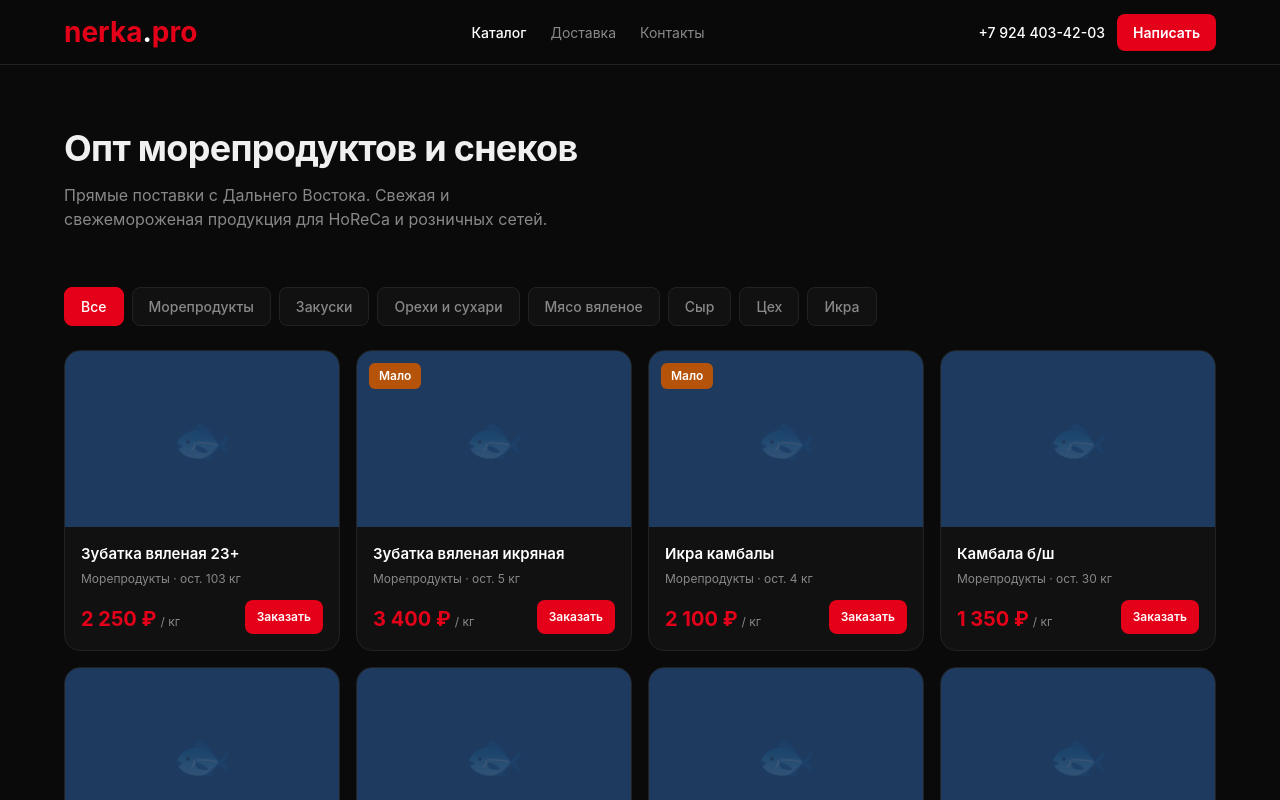
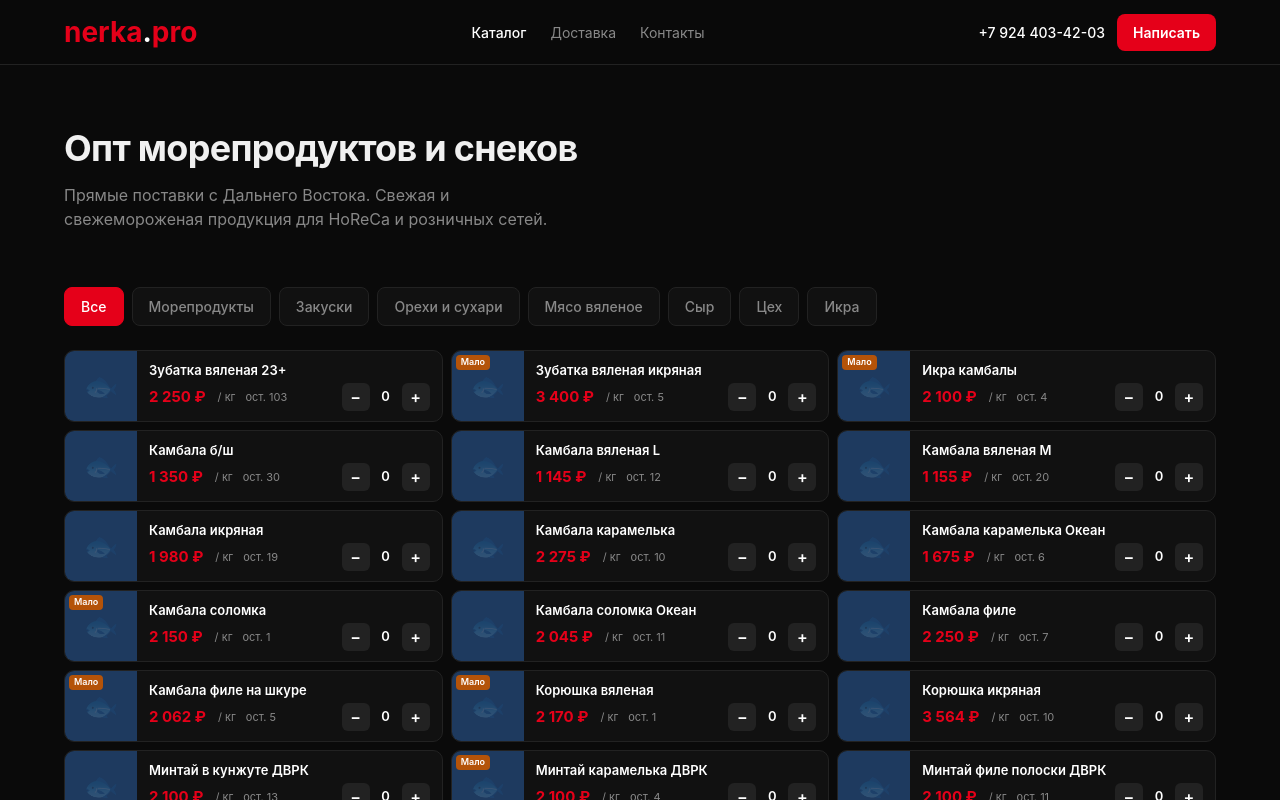
Before and after one commit to crptnck/nerka, a Next.js app: page / in a window 1280 px wide. Shown: the top 800 px of the page. Built offline with nearby package versions, Linux system fonts and the light colour scheme.

Commit message:
Compact horizontal cards for B2B: name + price + qty controls in one row
Co-Authored-By: Oz <oz-agent@warp.dev>

```diff
--- a/app/globals.css
+++ b/app/globals.css
@@ -85,36 +85,69 @@ button { font: inherit; cursor: pointer; border: none; background: none; color:
 .grid {
   display: grid;
   grid-template-columns: 1fr;
-  gap: 16px;
+  gap: 8px;
   padding-bottom: 48px;
 }
 .card {
   background: var(--surface);
   border: 1px solid var(--border);
-  border-radius: 16px;
+  border-radius: 10px;
   overflow: hidden;
   transition: border-color 0.15s;
+  display: flex;
+  align-items: stretch;
+  height: 72px;
 }
 .card:hover { border-color: rgba(229,0,25,0.3); }
 
 .card-img {
-  height: 160px;
+  width: 72px; min-width: 72px;
   display: flex; align-items: center; justify-content: center;
-  font-size: 48px;
+  font-size: 28px;
   position: relative;
 }
 .card-badge {
-  position: absolute; top: 12px; left: 12px;
-  background: var(--brand); color: #fff;
-  font-size: 12px; font-weight: 600;
-  padding: 4px 10px; border-radius: 6px;
+  position: absolute; top: 4px; left: 4px;
+  background: #b45309; color: #fff;
+  font-size: 9px; font-weight: 600;
+  padding: 2px 5px; border-radius: 4px;
+  line-height: 1.2;
 }
-.card-body { padding: 16px; }
-.card-title { font-size: 14px; font-weight: 600; color: #fff; margin-bottom: 4px; }
-.card-meta { font-size: 12px; color: var(--muted); margin-bottom: 12px; }
-.card-footer { display: flex; align-items: flex-end; justify-content: space-between; }
-.card-price { color: var(--brand); font-size: 18px; font-weight: 700; }
-.card-unit { color: var(--muted); font-size: 12px; margin-left: 4px; }
+.card-body {
+  flex: 1; min-width: 0;
+  padding: 10px 12px;
+  display: flex; flex-direction: column; justify-content: center;
+}
+.card-title {
+  font-size: 13px; font-weight: 600; color: #fff;
+  white-space: nowrap; overflow: hidden; text-overflow: ellipsis;
+  margin-bottom: 4px;
+}
+.card-row {
+  display: flex; align-items: center; gap: 10px;
+}
+.card-price { color: var(--brand); font-size: 15px; font-weight: 700; white-space: nowrap; }
+.card-unit { color: var(--muted); font-size: 11px; margin-left: 2px; }
+.card-meta { font-size: 11px; color: var(--muted); white-space: nowrap; }
+
+/* Qty control */
+.qty {
+  display: flex; align-items: center; gap: 0;
+  margin-left: auto;
+}
+.qty-btn {
+  width: 28px; height: 28px;
+  display: flex; align-items: center; justify-content: center;
+  background: var(--border); color: #fff;
+  border-radius: 6px; font-size: 16px; font-weight: 600;
+  transition: background 0.15s;
+  -webkit-user-select: none; user-select: none;
+}
+.qty-btn:hover { background: var(--muted); }
+.qty-val {
+  width: 32px; text-align: center;
+  font-size: 13px; font-weight: 600; color: #fff;
+}
 
 /* ---- CTA ---- */
 .cta {
@@ -157,16 +190,13 @@ button { font: inherit; cursor: pointer; border: none; background: none; color:
   .hero { padding: 56px 0; }
   .hero h1 { font-size: 36px; }
   .hero p { font-size: 16px; }
-  .card-img { height: 176px; }
-  .card-title { font-size: 15px; }
-  .card-price { font-size: 20px; }
   .cta { padding: 48px 40px; }
   .cta h2 { font-size: 24px; }
   .footer-grid { grid-template-columns: repeat(3, 1fr); }
 }
 @media (min-width: 1024px) {
+  .grid { grid-template-columns: repeat(2, 1fr); }
+}
+@media (min-width: 1280px) {
   .grid { grid-template-columns: repeat(3, 1fr); }
 }
-@media (min-width: 1280px) {
-  .grid { grid-template-columns: repeat(4, 1fr); }
-}
--- a/app/page.tsx
+++ b/app/page.tsx
@@ -185,19 +185,19 @@ export default function Catalog() {
           <article key={p.id} className="card">
             <div className="card-img" style={{ background: p.color }}>
               <span style={{ opacity: 0.15, userSelect: "none" }}>🐟</span>
-              {p.stock <= 5 && <span className="card-badge" style={{ background: "#b45309" }}>Мало</span>}
+              {p.stock <= 5 && <span className="card-badge">Мало</span>}
             </div>
             <div className="card-body">
               <div className="card-title">{p.name}</div>
-              <div className="card-meta">{p.category} · ост. {p.stock} {p.unit}</div>
-              <div className="card-footer">
-                <div>
-                  <span className="card-price">{p.price} ₽</span>
-                  <span className="card-unit">/ {p.unit}</span>
+              <div className="card-row">
+                <span className="card-price">{p.price} ₽</span>
+                <span className="card-unit">/ {p.unit}</span>
+                <span className="card-meta">ост. {p.stock}</span>
+                <div className="qty">
+                  <button className="qty-btn">−</button>
+                  <span className="qty-val">0</span>
+                  <button className="qty-btn">+</button>
                 </div>
-                <a href="https://wa.me/79244034203" target="_blank" rel="noopener noreferrer" className="btn btn-sm">
-                  Заказать
-                </a>
               </div>
             </div>
           </article>
```
